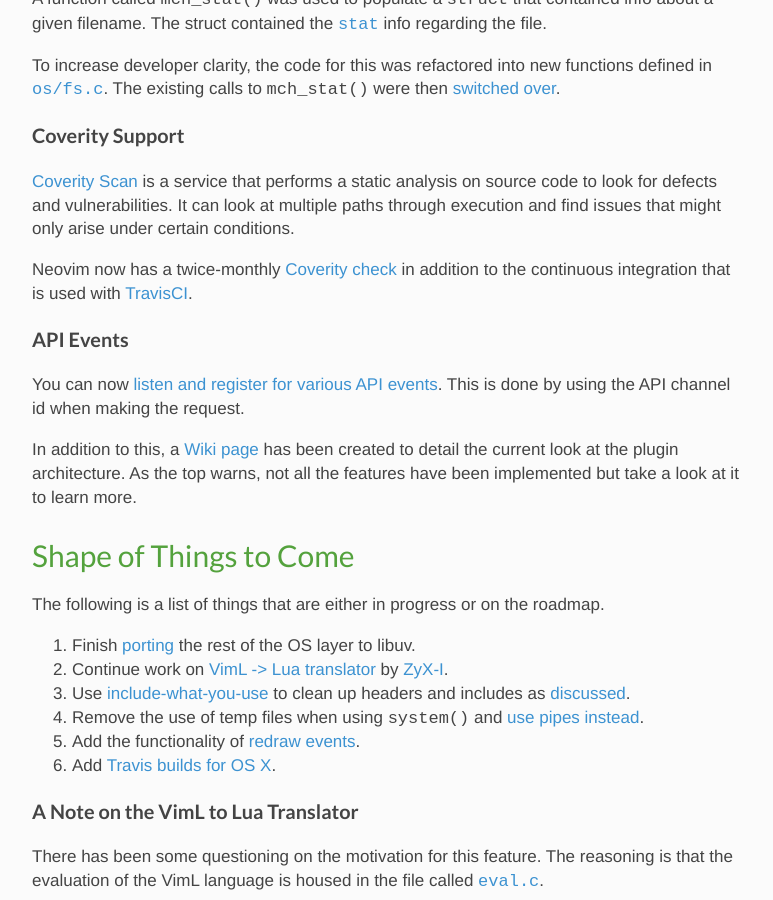
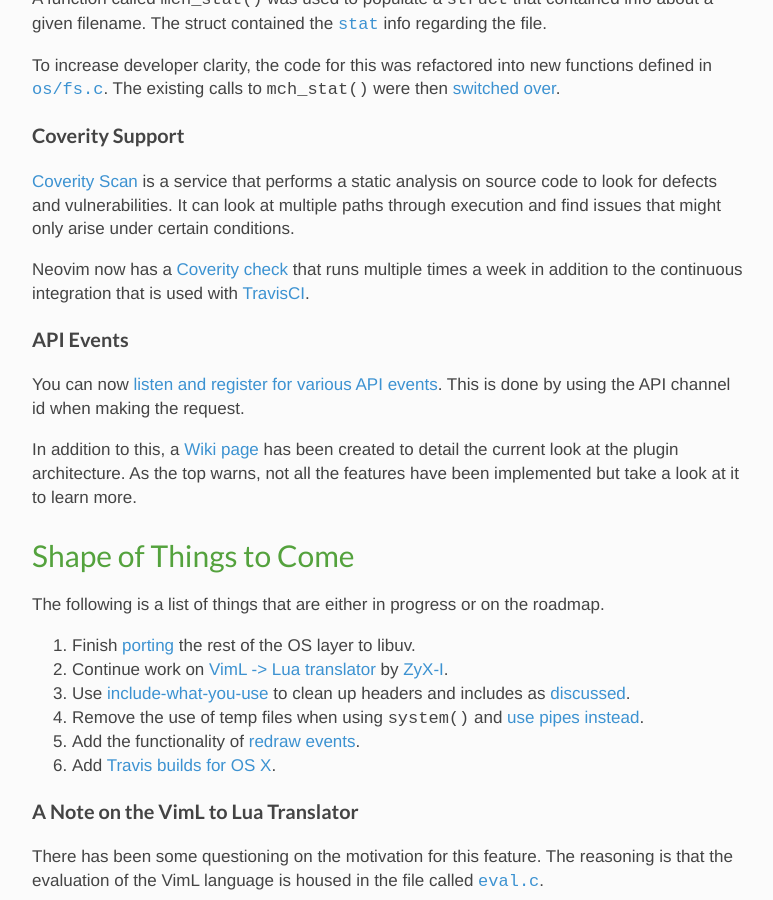
Before and after one commit to neovim/neovim.github.io, a Jekyll site: the page built from _posts/2014-06-06-june-newsletter.md, in a window 1280 px wide and 900 px high, scrolled down 2752 px. Shown: the whole window, without its empty margins (32-805 px from the left). Built offline with Jekyll 4.4.1, drawn with Linux system fonts in a browser that asks for light colours; nearby versions of some CDN libraries; comment, search, counter and statistics services are not loaded.

Commit message:
Update Coverity frequency

```diff
--- a/_posts/2014-06-06-june-newsletter.md
+++ b/_posts/2014-06-06-june-newsletter.md
@@ -138,8 +138,9 @@
 through execution and find issues that might only arise under certain
 conditions.
 
-Neovim now has a twice-monthly [Coverity check][coverity-neovim] in addition to
-the continuous integration that is used with [TravisCI][travis].
+Neovim now has a [Coverity check][coverity-neovim] that runs multiple times a
+week in addition to the continuous integration that is used with
+[TravisCI][travis].
 
 
 ### API Events
```
